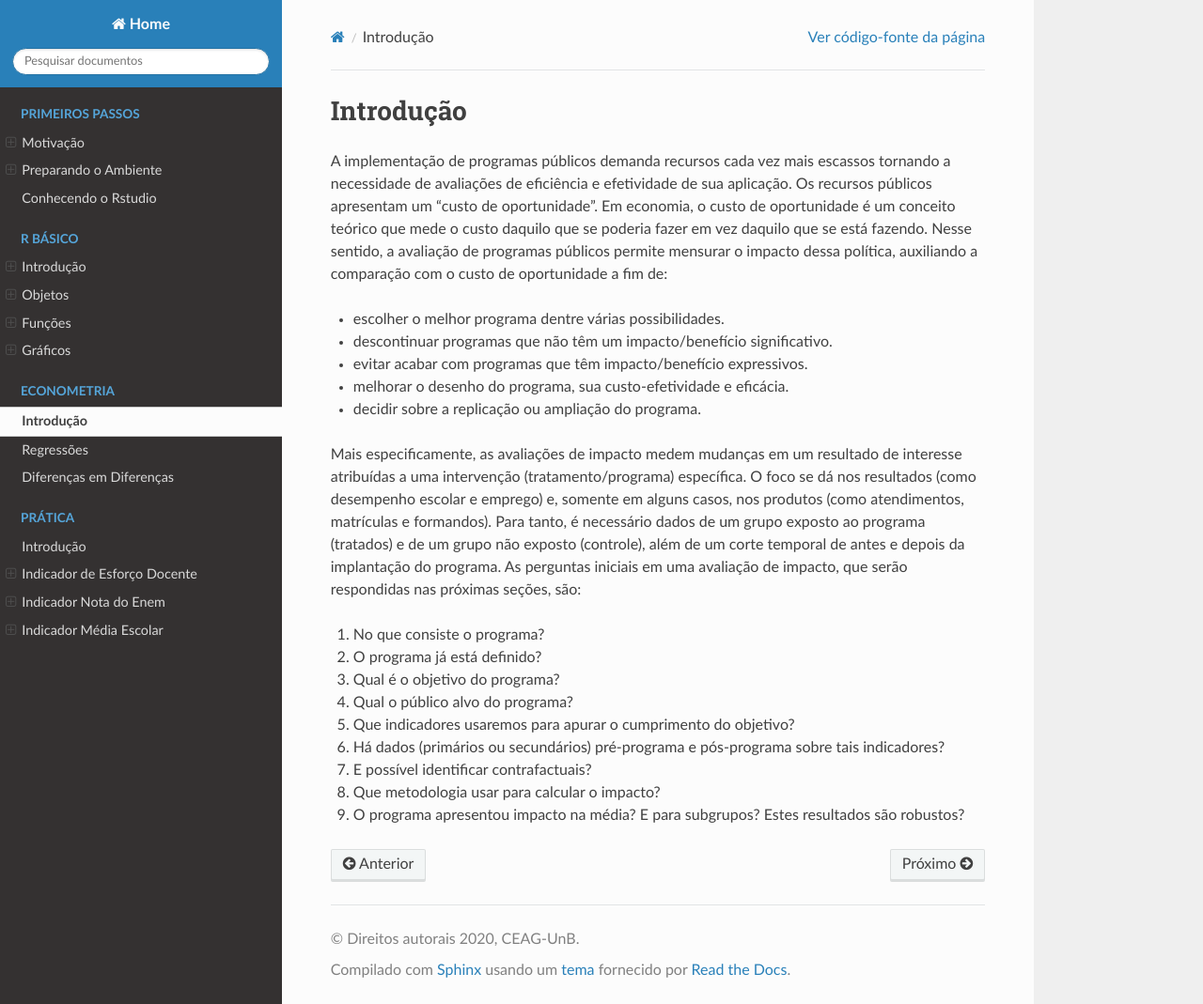
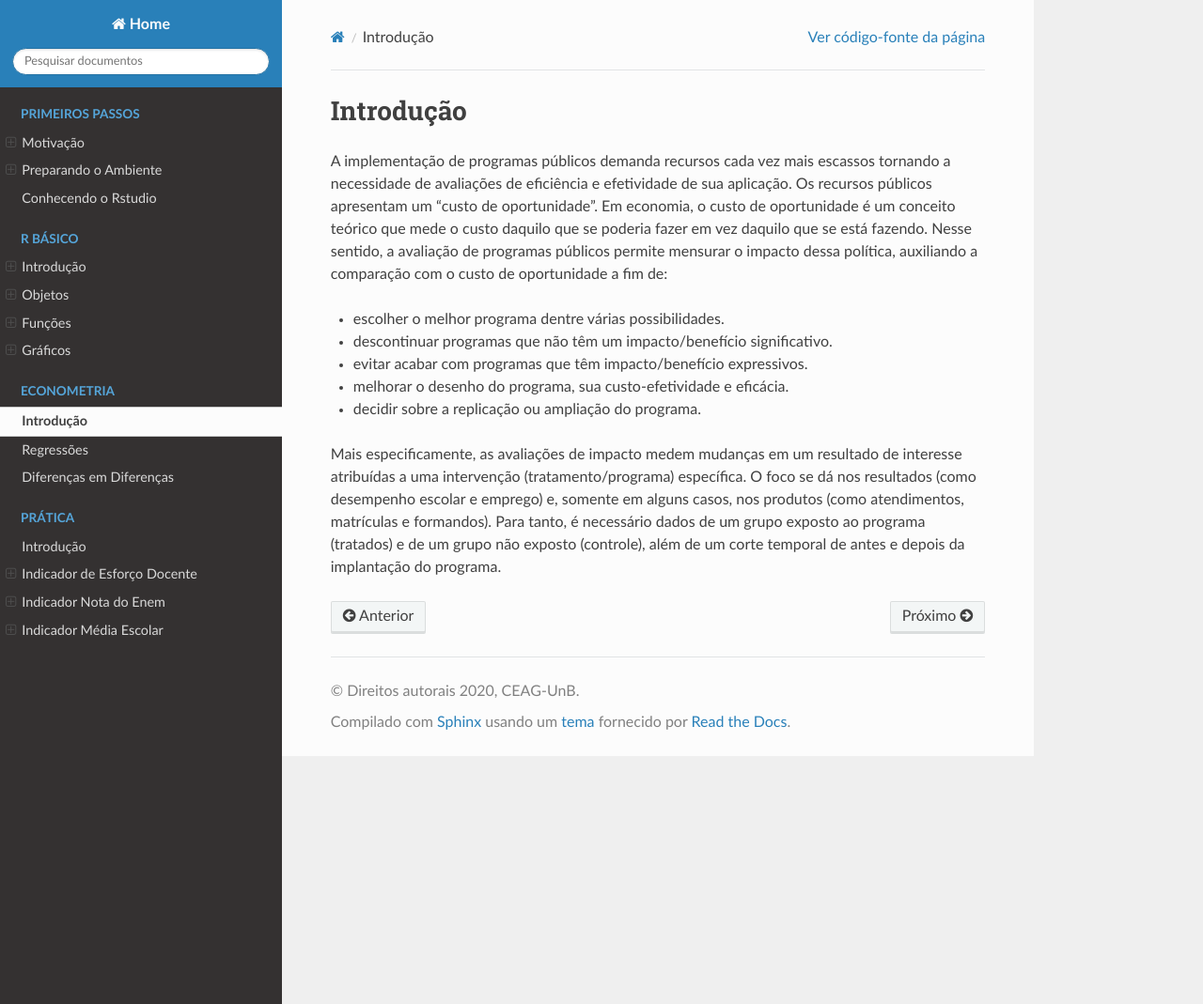
Before and after one commit to VitorGGs/manual-diff, a Sphinx documentation site: the page built from docs/econometria/introducao.rst, in a window 1280 px wide and 1069 px high. Shown: the whole window at 94% size. Built offline with Sphinx 7.4.7 and the Read the Docs theme 2.0.0, drawn with Linux system fonts in a browser that asks for light colours.

Commit message:
Update introducao.rst

```diff
--- a/docs/econometria/introducao.rst
+++ b/docs/econometria/introducao.rst
@@ -11,22 +11,3 @@ Nesse sentido, a avaliação de programas públicos permite mensurar o impacto d
 •	decidir sobre a replicação ou ampliação do programa.
 
 Mais especificamente, as avaliações de impacto medem mudanças em um resultado de interesse atribuídas a uma intervenção (tratamento/programa) específica. O foco se dá nos resultados (como desempenho escolar e emprego) e, somente em alguns casos, nos produtos (como atendimentos, matrículas e formandos). Para tanto, é necessário dados de um grupo exposto ao programa (tratados) e de um grupo não exposto (controle), além de um corte temporal de antes e depois da implantação do programa.
-As perguntas iniciais em uma avaliação de impacto, que serão respondidas nas próximas seções, são:
-
-1.	No que consiste o programa?
-
-2.	O programa já está definido?
-
-3.	Qual é o objetivo do programa?
-
-4.	Qual o público alvo do programa?
-
-5.	Que indicadores usaremos para apurar o cumprimento do objetivo?
-
-6.	Há dados (primários ou secundários) pré-programa e pós-programa sobre tais indicadores?
-
-7.	E possível identificar contrafactuais?
-
-8.	Que metodologia usar para calcular o impacto?
-
-9.	O programa apresentou impacto na média? E para subgrupos? Estes resultados são robustos?
```
